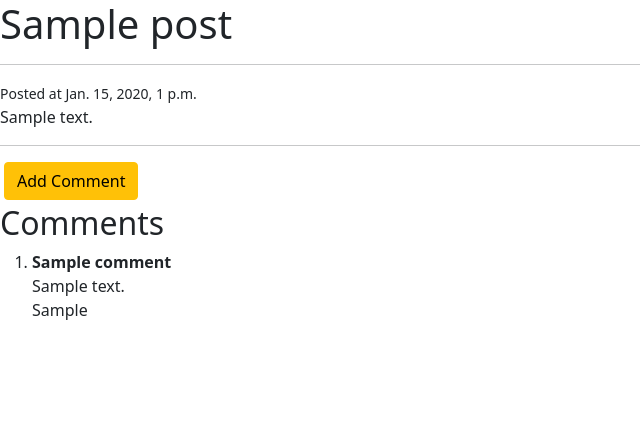
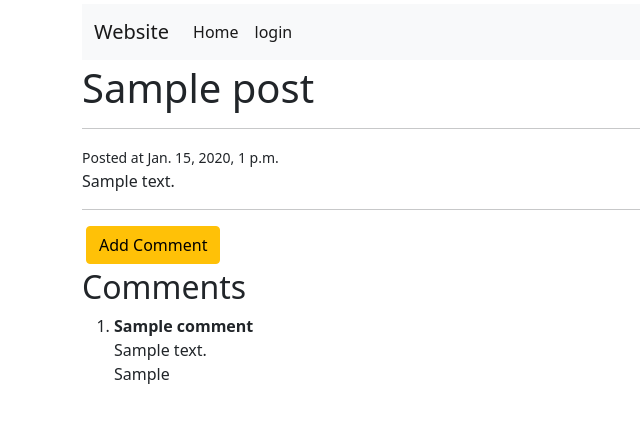
Before and after one commit to FrezeSteve/Custom-Authentication, a Django app: a page that uses blog/templates/blog/detail.html in a window 1280 px wide. Shown: the top 423 px of the page, without its empty margins (0-640 px from the left). Run offline with Django 3.2, Linux system fonts and the light colour scheme; tables that the repository leaves empty hold one stand-in row (values such as "Sample post").

```diff
--- a/accounts/static/css/style.css
+++ b/accounts/static/css/style.css
@@ -1,3 +1,3 @@
-.full_width{
+.full_width {
     width: 100% !important;
 }
--- a/blog/templates/blog/detail.html
+++ b/blog/templates/blog/detail.html
@@ -16,6 +16,8 @@
 
 <body>
     {% block content%}
+    <div class="container">
+        {% include 'blog/navbar.html' %}
         <h1>{{object.title}}</h1>
         <hr>
         <h2>{{ object.subttitle }}</h2>
@@ -29,8 +31,9 @@
             <button type="submit" class="btn btn-success ms-2">submit</button>
         </form>
         <h2>Comments</h2>
-    <ol>
-        {% for comment in post.comments.all %}
+        <ol id="comments_container">
+            {% for comment in post.comments.all|slice:":10" %}
+                {% if forloop.counter < 10 %}
                 <li>
                     <span class="fw-bold">{{comment.title}}</span> <br> {{comment.body}}
                     {% if comment.user and comment.user.first_name %}
@@ -39,10 +42,13 @@
                     {% endif %}
                     <br>
                 </li>
+                {% else %}
+                    <button id="comments_button" class="btn btn-success" onclick="get_comments()">read more</button>
+                    <div id="addComments"></div>
+                {% endif%}
             {% empty %}
             <p>No Comments yet.</p>
             {% endfor %}
-
         </ol>
 
         {% endblock %}
@@ -62,7 +68,35 @@
                 comment_section.classList.remove("btn-warning")
                 comment_section.classList.add("fs-1")
             }
+            var current_comment_length = 10;
+            function get_comments(){
+                var comments_button = document.getElementById("comments_button");
+                var comments_container = document.getElementById("comments_container");
+                comments_button.style.display = 'none';
+
+                var comment_length = {{post.comments.count}}
+                var count = 10
+                if (comment_length > count){
+                    do{
+                        {% for comment in post.comments.all|slice:"10:" %}
+                        var node = document.createElement("li");
+                        var span = document.createElement("span");
+                        span.classList.add("fw-bold")
+                        var text = document.createTextNode("{{comment.title}}");
+                        span.appendChild(text)
+                        var br = document.createElement("br");
+                        node.appendChild(span)
+                        node.appendChild(br)
+                        comments_container.appendChild(node)
+                        count += 1
+                        {% endfor %}
+                    }
+                    while(count < comment_length)
+
+                }
+            }
         </script>
+    </div>
     {% endblock %}
 </body>
 
--- a/blog/templates/blog/home.html
+++ b/blog/templates/blog/home.html
@@ -16,14 +16,18 @@
 
 <body>
     {% block content%}
-    <h1>Home Page</h1>
+    <div class="container">
+        {% include 'blog/navbar.html' %}
         {% for post in object_list %}
+        {% if not forloop.first %}
         <hr>
+        {% endif %}
         <h2>{{ post.title }}</h2>
         <small>Posted at {{post.date_created}}</small>
         <p>{{ post.subtitle }} <br> {{ post.body }}</p>
         <a href="{% url 'blog:detail' post.slug %} " class="btn btn-link">read more</a>
         {% endfor %}
+    </div>
     {% endblock %}
     {% block scripts%}{% endblock %}
 </body>
--- /dev/null
+++ b/blog/templates/blog/navbar.html
@@ -0,0 +1,26 @@
+<nav class="navbar navbar-expand-lg navbar-light bg-light my-1">
+    <div class="container-fluid">
+        <a class="navbar-brand" href="#">Website</a>
+        <button class="navbar-toggler" type="button" data-bs-toggle="collapse" data-bs-target="#navbarSupportedContent"
+            aria-controls="navbarSupportedContent" aria-expanded="false" aria-label="Toggle navigation">
+            <span class="navbar-toggler-icon"></span>
+        </button>
+        <div class="collapse navbar-collapse" id="navbarSupportedContent">
+            <ul class="navbar-nav me-auto mb-2 mb-lg-0">
+                <li class="nav-item">
+                    <a class="nav-link active" aria-current="page" href="/">Home</a>
+                </li>{% if not request.user.is_authenticated %}
+                <li class="nav-item"><a class="nav-link active" aria-current="page" href="{% url 'accounts:login' %}">login</a></li> {% else %}
+                <li class="nav-item"><a class="nav-link active" aria-current="page" href="{% url 'accounts:logout' %}">logout</a></li>
+                {% endif %}
+            </ul>
+            {% if request.user.is_authenticated %}
+            <ul class="navbar-nav ms-auto mb-2 mb-lg-0">
+                <li class="nav-item">
+                    <a class="nav-link disabled" href="#" tabindex="-1" aria-disabled="true">Welcome, {{request.user.first_name}}</a>
+                </li>
+            </ul>
+            {% endif %}
+        </div>
+    </div>
+</nav>
```
Also changed, not shown: accounts/templates/accounts/login.html (+5 -2 lines), accounts/templates/accounts/registration.html (+6 -2 lines), blog/views.py (+7 -0 lines), mysite/settings.py (+3 -21 lines). Lines whose indentation alone changed are shown as unchanged.
